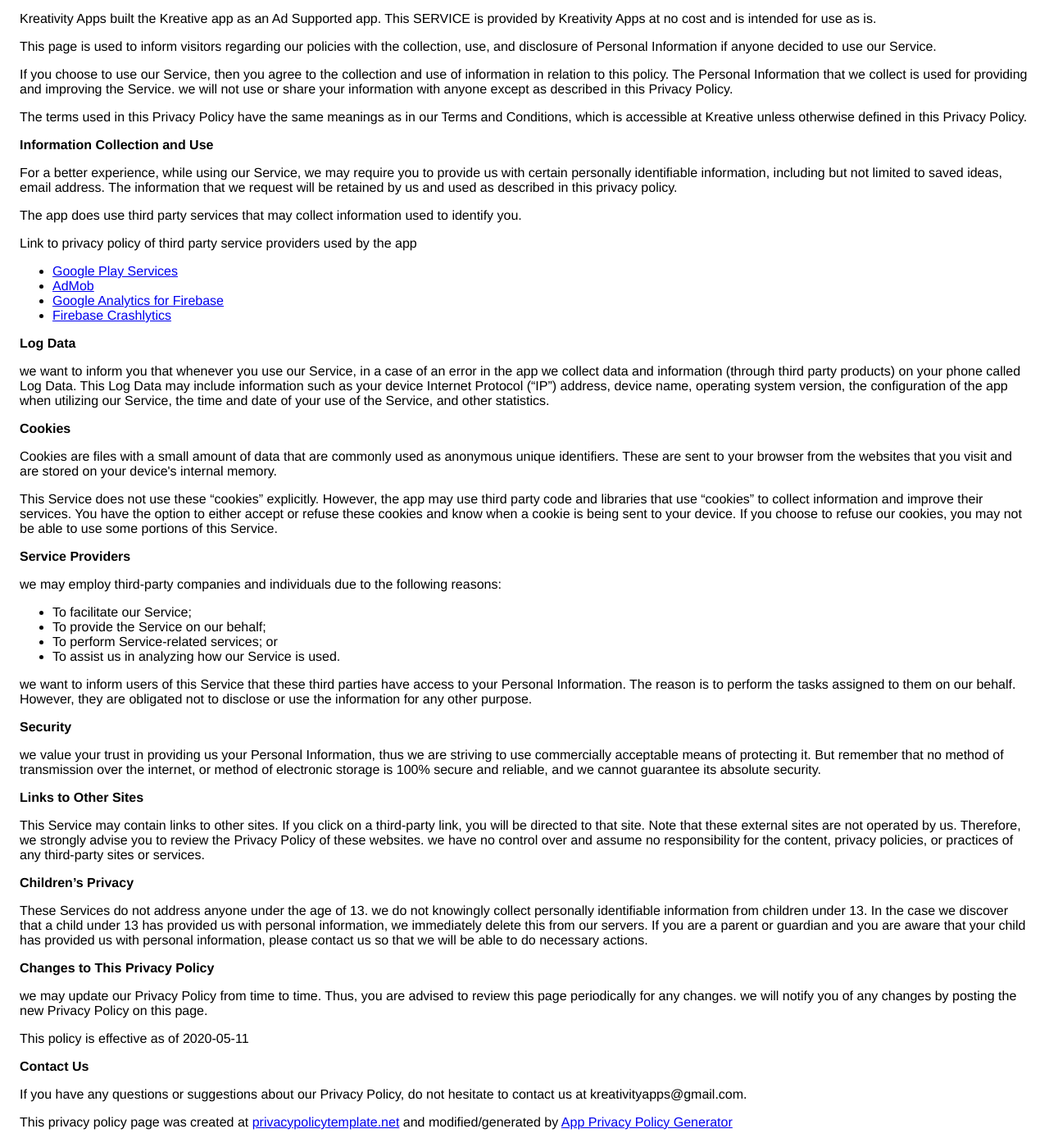
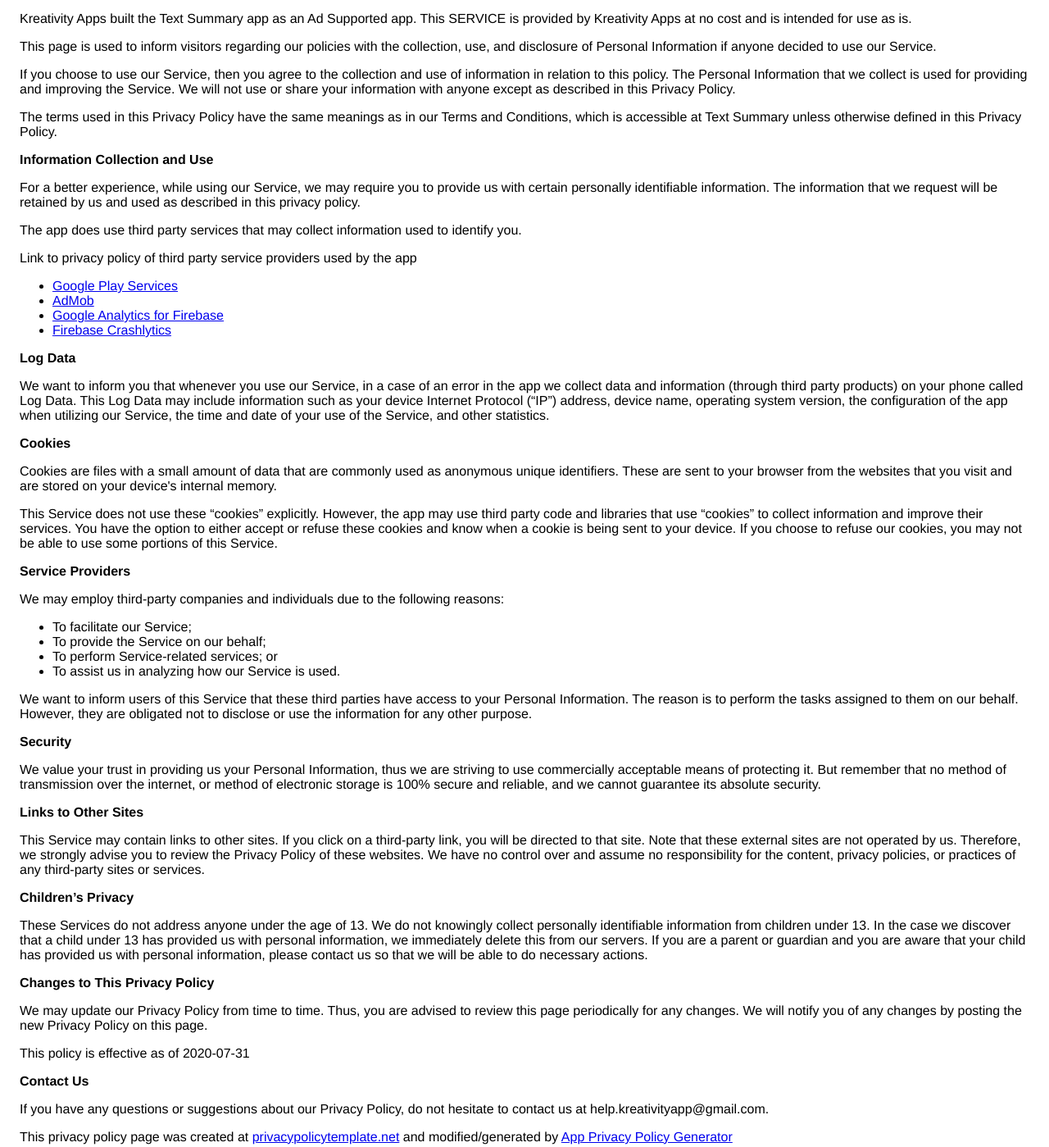
Before and after one commit to kreativityapps/kreativityapps.github.io, a plain HTML site: page index.html in a window 1280 px wide. Shown: the part 44-1443 px from the top of the page at 82% size. Drawn offline with Linux system fonts and the light colour scheme.

Commit message:
Switch it to Text Summary page

```diff
--- a/index.html
+++ b/index.html
@@ -8,7 +8,7 @@
     </head>
     <body>
     <strong>Privacy Policy</strong> <p>
-                  Kreativity Apps built the Kreative app as
+                  Kreativity Apps built the Text Summary app as
                   an Ad Supported app. This SERVICE is provided by
                   Kreativity Apps at no cost and is intended for use as
                   is.
@@ -20,16 +20,16 @@
                   If you choose to use our Service, then you agree to
                   the collection and use of information in relation to this
                   policy. The Personal Information that we collect is
-                  used for providing and improving the Service. we will not use or share your information with
+                  used for providing and improving the Service. We will not use or share your information with
                   anyone except as described in this Privacy Policy.
                 </p> <p>
                   The terms used in this Privacy Policy have the same meanings
                   as in our Terms and Conditions, which is accessible at
-                  Kreative unless otherwise defined in this Privacy Policy.
+                  Text Summary unless otherwise defined in this Privacy Policy.
                 </p> <p><strong>Information Collection and Use</strong></p> <p>
                   For a better experience, while using our Service, we
                   may require you to provide us with certain personally
-                  identifiable information, including but not limited to saved ideas, email address. The information that
+                  identifiable information. The information that
                   we request will be retained by us and used as described in this privacy policy.
                 </p> <div><p>
                     The app does use third party services that may collect
@@ -37,8 +37,8 @@
                   </p> <p>
                     Link to privacy policy of third party service providers used
                     by the app
-                  </p> <ul><li><a href="https://www.google.com/policies/privacy/" target="_blank">Google Play Services</a></li><li><a href="https://support.google.com/admob/answer/6128543?hl=en" target="_blank">AdMob</a></li><li><a href="https://firebase.google.com/policies/analytics" target="_blank">Google Analytics for Firebase</a></li><li><a href="https://firebase.google.com/support/privacy/" target="_blank">Firebase Crashlytics</a></li><!----><!----><!----><!----><!----><!----><!----><!----><!----><!----><!----><!----></ul></div> <p><strong>Log Data</strong></p> <p>
-                  we want to inform you that whenever you
+                  </p> <ul><li><a href="https://www.google.com/policies/privacy/" target="_blank" rel="noopener noreferrer">Google Play Services</a></li><li><a href="https://support.google.com/admob/answer/6128543?hl=en" target="_blank" rel="noopener noreferrer">AdMob</a></li><li><a href="https://firebase.google.com/policies/analytics" target="_blank" rel="noopener noreferrer">Google Analytics for Firebase</a></li><li><a href="https://firebase.google.com/support/privacy/" target="_blank" rel="noopener noreferrer">Firebase Crashlytics</a></li><!----><!----><!----><!----><!----><!----><!----><!----><!----><!----><!----><!----><!----><!----><!----><!----><!----><!----></ul></div> <p><strong>Log Data</strong></p> <p>
+                  We want to inform you that whenever you
                   use our Service, in a case of an error in the app
                   we collect data and information (through third party
                   products) on your phone called Log Data. This Log Data may
@@ -61,16 +61,16 @@
                   choose to refuse our cookies, you may not be able to use some
                   portions of this Service.
                 </p> <p><strong>Service Providers</strong></p> <p>
-                  we may employ third-party companies and
+                  We may employ third-party companies and
                   individuals due to the following reasons:
                 </p> <ul><li>To facilitate our Service;</li> <li>To provide the Service on our behalf;</li> <li>To perform Service-related services; or</li> <li>To assist us in analyzing how our Service is used.</li></ul> <p>
-                  we want to inform users of this Service
+                  We want to inform users of this Service
                   that these third parties have access to your Personal
                   Information. The reason is to perform the tasks assigned to
                   them on our behalf. However, they are obligated not to
                   disclose or use the information for any other purpose.
                 </p> <p><strong>Security</strong></p> <p>
-                  we value your trust in providing us your
+                  We value your trust in providing us your
                   Personal Information, thus we are striving to use commercially
                   acceptable means of protecting it. But remember that no method
                   of transmission over the internet, or method of electronic
@@ -81,13 +81,13 @@
                   a third-party link, you will be directed to that site. Note
                   that these external sites are not operated by us.
                   Therefore, we strongly advise you to review the
-                  Privacy Policy of these websites. we have
+                  Privacy Policy of these websites. We have
                   no control over and assume no responsibility for the content,
                   privacy policies, or practices of any third-party sites or
                   services.
                 </p> <p><strong>Children’s Privacy</strong></p> <p>
                   These Services do not address anyone under the age of 13.
-                  we do not knowingly collect personally
+                  We do not knowingly collect personally
                   identifiable information from children under 13. In the case
                   we discover that a child under 13 has provided
                   us with personal information, we immediately
@@ -96,18 +96,18 @@
                   personal information, please contact us so that
                   we will be able to do necessary actions.
                 </p> <p><strong>Changes to This Privacy Policy</strong></p> <p>
-                  we may update our Privacy Policy from
+                  We may update our Privacy Policy from
                   time to time. Thus, you are advised to review this page
-                  periodically for any changes. we will
+                  periodically for any changes. We will
                   notify you of any changes by posting the new Privacy Policy on
                   this page.
-                </p> <p>This policy is effective as of 2020-05-11</p> <p><strong>Contact Us</strong></p> <p>
+                </p> <p>This policy is effective as of 2020-07-31</p> <p><strong>Contact Us</strong></p> <p>
                   If you have any questions or suggestions about our
-                  Privacy Policy, do not hesitate to contact us at kreativityapps@gmail.com.
+                  Privacy Policy, do not hesitate to contact us at help.kreativityapp@gmail.com.
                 </p> <p>
                   This privacy policy page was created at
-                  <a href="https://privacypolicytemplate.net" target="_blank">privacypolicytemplate.net</a>
+                  <a href="https://privacypolicytemplate.net" target="_blank" rel="noopener noreferrer">privacypolicytemplate.net</a>
                   and modified/generated by
-                  <a href="https://app-privacy-policy-generator.firebaseapp.com/" target="_blank">App Privacy Policy Generator</a></p>
+                  <a href="https://app-privacy-policy-generator.firebaseapp.com/" target="_blank" rel="noopener noreferrer">App Privacy Policy Generator</a></p>
     </body>
     </html>
```
